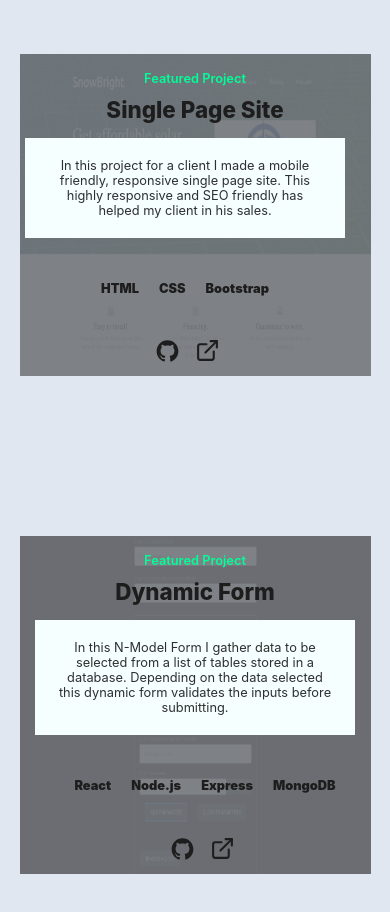
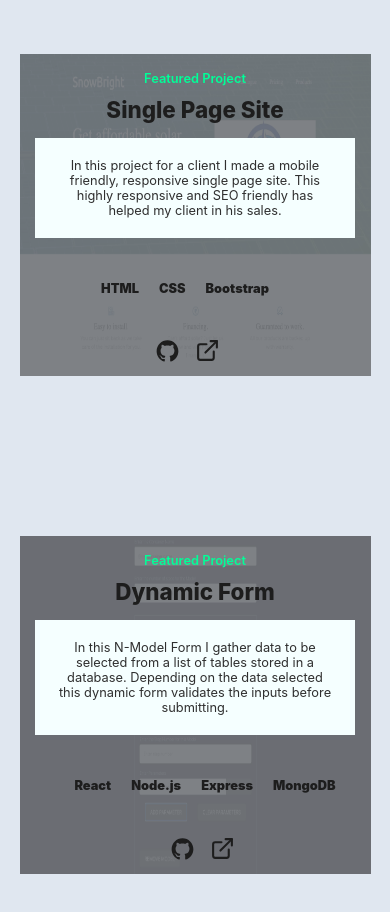
Before and after one commit to ziyak97/my-website, a React (Create React App) app: page / in a window 390 px wide. Shown: the part 3400-4312 px from the top of the page. Built offline with nearby package versions, Linux system fonts and the light colour scheme.

Commit message:
Fixed mobile centering isuue in work section.

```diff
--- a/src/components/work/work.module.css
+++ b/src/components/work/work.module.css
@@ -243,6 +243,9 @@ svg {
         font-weight: 600;
         color: var(--color-root-primary);
     }
+    .details__container__alt .details {
+        left: 0;
+    }
     .details__title {
         font-weight: 800;
     }
```
